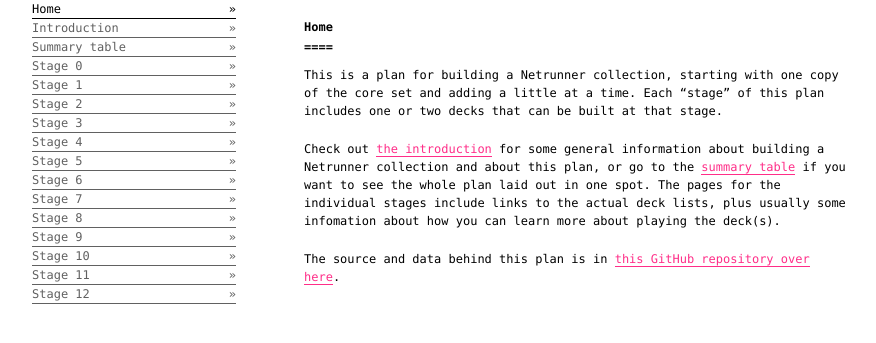
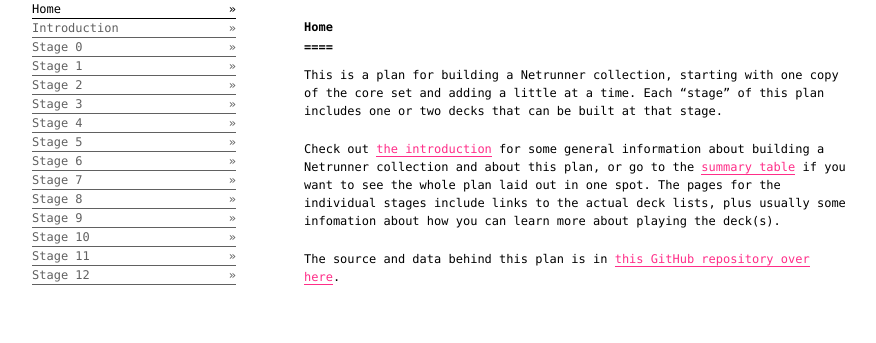
Before and after one commit to Absotively/anr-collection-plan, a Jekyll site: the page built from docs/index.md, in a window 1280 px wide. Shown: the top 343 px of the page, without its empty margins (200-1076 px from the left). Built offline with Jekyll 4.4.1, drawn with Linux system fonts in a browser that asks for light colours.

Commit message:
Improve menu generation, sort of

```diff
--- a/docs/_layouts/page.html
+++ b/docs/_layouts/page.html
@@ -6,70 +6,10 @@
 <body class="hack">
 <div class="container grid">
 <div class="menu cell -3of12">
-<a class="menu-item{% if page.path == "index.md" %} active{% endif %}" href="index.html">
-Home
-<div class="pull-right">»</div>
-</a>
-<a class="menu-item{% if page.path == "introduction.md" %} active{% endif %}" href="introduction.html">
-Introduction
-<div class="pull-right">»</div>
-</a>
-<a class="menu-item{% if page.path == "summary-table.md" %} active{% endif %}" href="summary-table.html">
-Summary table
-<div class="pull-right">»</div>
-</a>
-<a class="menu-item{% if page.path == "stage-0.md" %} active{% endif %}" href="stage-0.html">
-Stage 0
-<div class="pull-right">»</div>
-</a>
-<a class="menu-item{% if page.path == "stage-1.md" %} active{% endif %}" href="stage-1.html">
-Stage 1
-<div class="pull-right">»</div>
-</a>
-<a class="menu-item{% if page.path == "stage-2.md" %} active{% endif %}" href="stage-2.html">
-Stage 2
-<div class="pull-right">»</div>
-</a>
-<a class="menu-item{% if page.path == "stage-3.md" %} active{% endif %}" href="stage-3.html">
-Stage 3
-<div class="pull-right">»</div>
-</a>
-<a class="menu-item{% if page.path == "stage-4.md" %} active{% endif %}" href="stage-4.html">
-Stage 4
-<div class="pull-right">»</div>
-</a>
-<a class="menu-item{% if page.path == "stage-5.md" %} active{% endif %}" href="stage-5.html">
-Stage 5
-<div class="pull-right">»</div>
-</a>
-<a class="menu-item{% if page.path == "stage-6.md" %} active{% endif %}" href="stage-6.html">
-Stage 6
-<div class="pull-right">»</div>
-</a>
-<a class="menu-item{% if page.path == "stage-7.md" %} active{% endif %}" href="stage-7.html">
-Stage 7
-<div class="pull-right">»</div>
-</a>
-<a class="menu-item{% if page.path == "stage-8.md" %} active{% endif %}" href="stage-8.html">
-Stage 8
-<div class="pull-right">»</div>
-</a>
-<a class="menu-item{% if page.path == "stage-9.md" %} active{% endif %}" href="stage-9.html">
-Stage 9
-<div class="pull-right">»</div>
-</a>
-<a class="menu-item{% if page.path == "stage-10.md" %} active{% endif %}" href="stage-10.html">
-Stage 10
-<div class="pull-right">»</div>
-</a>
-<a class="menu-item{% if page.path == "stage-11.md" %} active{% endif %}" href="stage-11.html">
-Stage 11
-<div class="pull-right">»</div>
-</a>
-<a class="menu-item{% if page.path == "stage-12.md" %} active{% endif %}" href="stage-12.html">
-Stage 12
-<div class="pull-right">»</div>
-</a>
+{% for item in site.data.menu %}
+{% capture page_slug %}{{ page.path | remove:'.md' }}{% endcapture %}
+<a class="menu-item{% if page_slug == item.page %} active{% endif %}" href="{{ item.page }}">{{ item.label }}<div class="pull-right">»</div></a>
+{% endfor %}
 </div>
 <div class="cell -1of12"></div><!-- spacer because I can't be bothered to look up how this grid is supposed to work -->
 <div class="cell -8of12">
```
Also changed, not shown: docs/_data/menu.yaml (added, +30 -0 lines).
